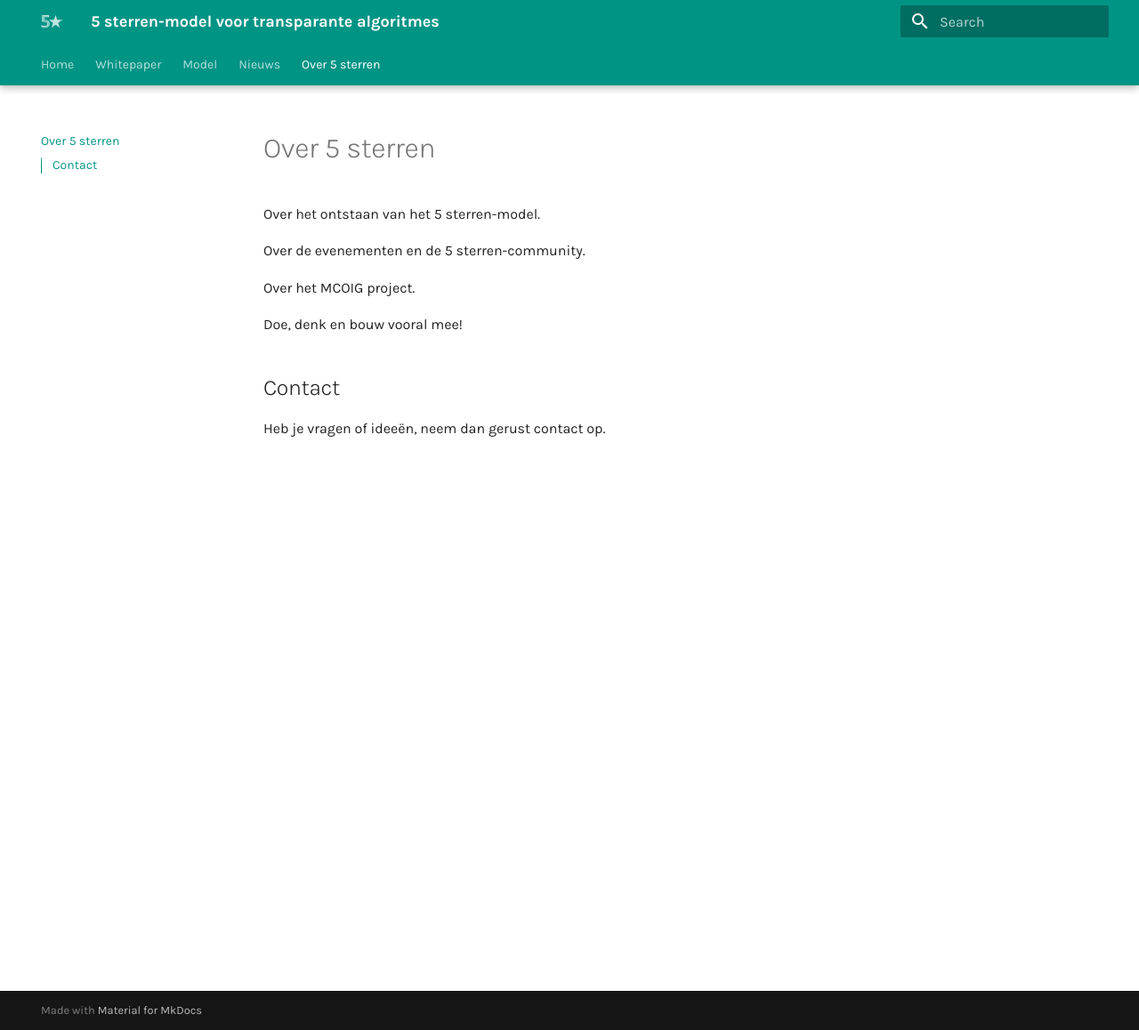
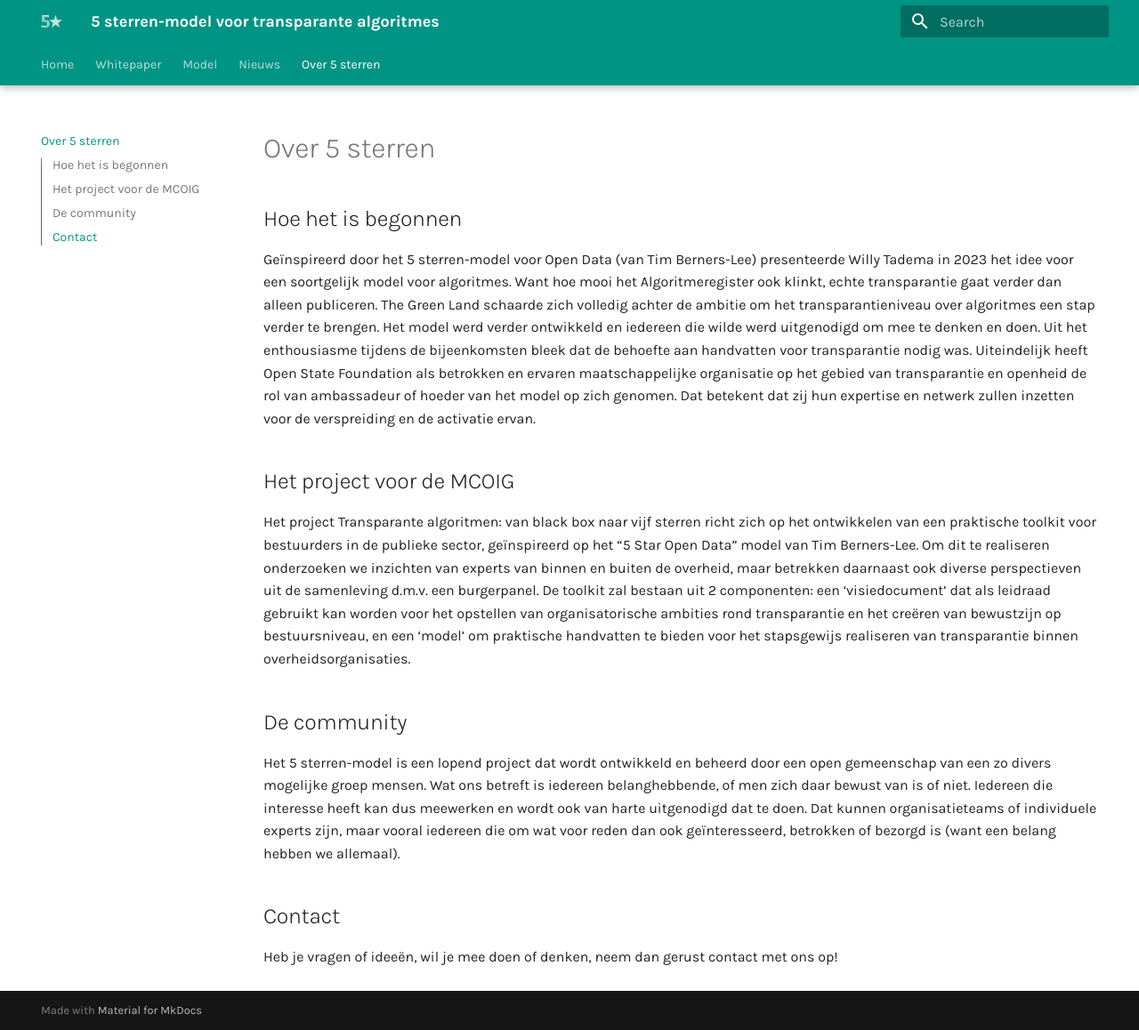
Before and after one commit to thegreenland/5-sterren-toolkit, an MkDocs documentation site: the page built from docs/about.md, in a window 1280 px wide and 1158 px high. Shown: the whole window at 89% size. Built offline with MkDocs 1.6.1 and Material for MkDocs 9.7.7, drawn with Linux system fonts in a browser that asks for light colours.

Commit message:
Update about.md

```diff
--- a/docs/about.md
+++ b/docs/about.md
@@ -1,13 +1,18 @@
 # Over 5 sterren
 
-Over het ontstaan van het 5 sterren-model.
+## Hoe het is begonnen
 
-Over de evenementen en de 5 sterren-community.
+Geïnspireerd door het 5 sterren-model voor Open Data (van Tim Berners-Lee) presenteerde Willy Tadema in 2023 het idee voor een soortgelijk model voor algoritmes. Want hoe mooi het Algoritmeregister ook klinkt, echte transparantie gaat verder dan alleen publiceren. The Green Land schaarde zich volledig achter de ambitie om het transparantieniveau over algoritmes een stap verder te brengen. Het model werd verder ontwikkeld en iedereen die wilde werd uitgenodigd om mee te denken en doen. Uit het enthousiasme tijdens de bijeenkomsten bleek dat de behoefte aan handvatten voor transparantie nodig was. Uiteindelijk heeft Open State Foundation als betrokken en ervaren maatschappelijke organisatie op het gebied van transparantie en openheid de rol van ambassadeur of hoeder van het model op zich genomen. Dat betekent dat zij hun expertise en netwerk zullen inzetten voor de verspreiding en de activatie ervan.
 
-Over het MCOIG project.
+## Het project voor de MCOIG
 
-Doe, denk en bouw vooral mee!
+Het project Transparante algoritmen: van black box naar vijf sterren richt zich op het ontwikkelen van een praktische toolkit voor bestuurders in de publieke sector, geïnspireerd op het “5 Star Open Data” model van Tim Berners-Lee. Om dit te realiseren onderzoeken we inzichten van experts van binnen en buiten de overheid, maar betrekken daarnaast ook diverse perspectieven uit de samenleving d.m.v. een burgerpanel. De toolkit zal bestaan uit 2 componenten: een ‘visiedocument’ dat als leidraad gebruikt kan worden voor het opstellen van organisatorische ambities rond transparantie en het creëren van bewustzijn op bestuursniveau, en een ‘model’ om praktische handvatten te bieden voor het stapsgewijs realiseren van transparantie binnen overheidsorganisaties.
+
+## De community
+
+Het 5 sterren-model is een lopend project dat wordt ontwikkeld en beheerd door een open gemeenschap van een zo divers mogelijke groep mensen. Wat ons betreft is iedereen belanghebbende, of men zich daar bewust van is of niet. Iedereen die interesse heeft kan dus meewerken en wordt ook van harte uitgenodigd dat te doen. Dat kunnen organisatieteams of individuele experts zijn, maar vooral iedereen die om wat voor reden dan ook geïnteresseerd, betrokken of bezorgd is (want een belang hebben we allemaal).
+
 
 ## Contact
 
-Heb je vragen of ideeën, neem dan gerust contact op.
+Heb je vragen of ideeën, wil je mee doen of denken, neem dan gerust contact met ons op!
```
